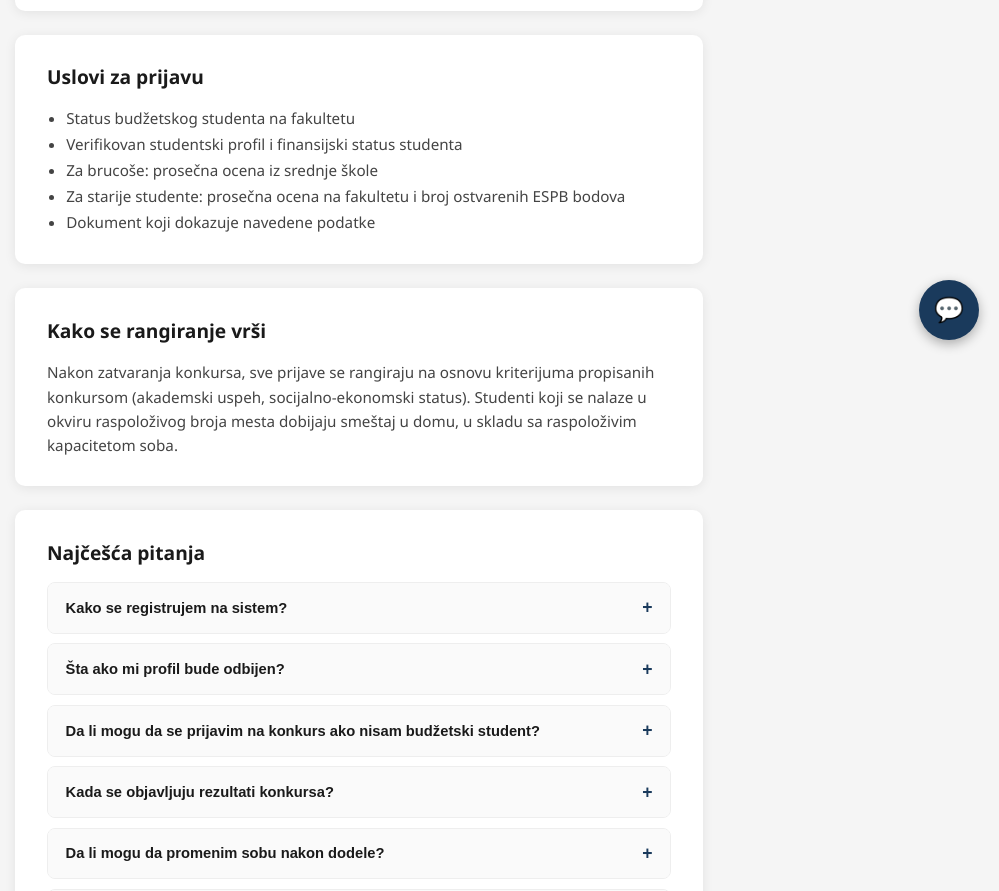
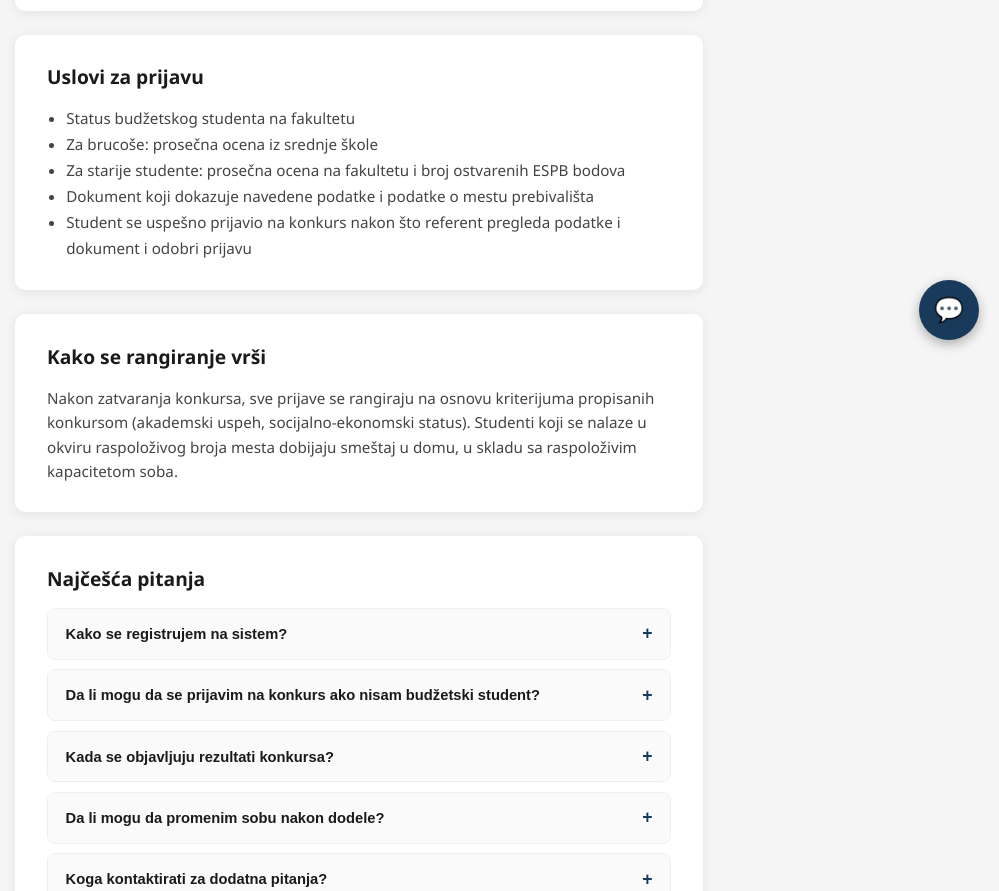
Before and after one commit to arsenic02/DormMS, a React (Vite) app in the folder DormMS/Client/DormMSClient/: page /info in a window 1280 px wide. Shown: the part 440-1331 px from the top of the page, without its empty margins (281-1280 px from the left). Built offline with nearby package versions, Linux system fonts and the light colour scheme.

Commit message:
Nano updates

```diff
--- a/DormMS/Client/DormMSClient/src/pages/Information/Information.jsx
+++ b/DormMS/Client/DormMSClient/src/pages/Information/Information.jsx
@@ -7,10 +7,7 @@ const faqItems = [
         question: 'Kako se registrujem na sistem?',
         answer: 'Kliknite na "Registruj se" i unesite svoj email i lozinku. Nakon registracije, potrebno je da popunite svoj profil sa ličnim, akademskim i finansijskim podacima.'
     },
-    {
-        question: 'Šta ako mi profil bude odbijen?',
-        answer: 'Ako referent odbije vaš profil, moći ćete da ispravite i ponovo pošaljete podatke na verifikaciju.'
-    },
+
     {
         question: 'Da li mogu da se prijavim na konkurs ako nisam budžetski student?',
         answer: 'Ne, prijava na konkurs za smeštaj dostupna je samo budžetskim studentima sa verifikovanim profilom i finansijskim statusom.'
@@ -59,10 +56,10 @@ function Information() {
                 <h2 className={styles.sectionTitle}>Uslovi za prijavu</h2>
                 <ul className={styles.list}>
                     <li>Status budžetskog studenta na fakultetu</li>
-                    <li>Verifikovan studentski profil i finansijski status studenta</li>
                     <li>Za brucoše: prosečna ocena iz srednje škole</li>
                     <li>Za starije studente: prosečna ocena na fakultetu i broj ostvarenih ESPB bodova</li>
-                    <li>Dokument koji dokazuje navedene podatke</li>
+                    <li>Dokument koji dokazuje navedene podatke i podatke o mestu prebivališta</li>
+                    <li>Student se uspešno prijavio na konkurs nakon što referent pregleda podatke i dokument i odobri prijavu</li>
                 </ul>
             </section>
 
```
